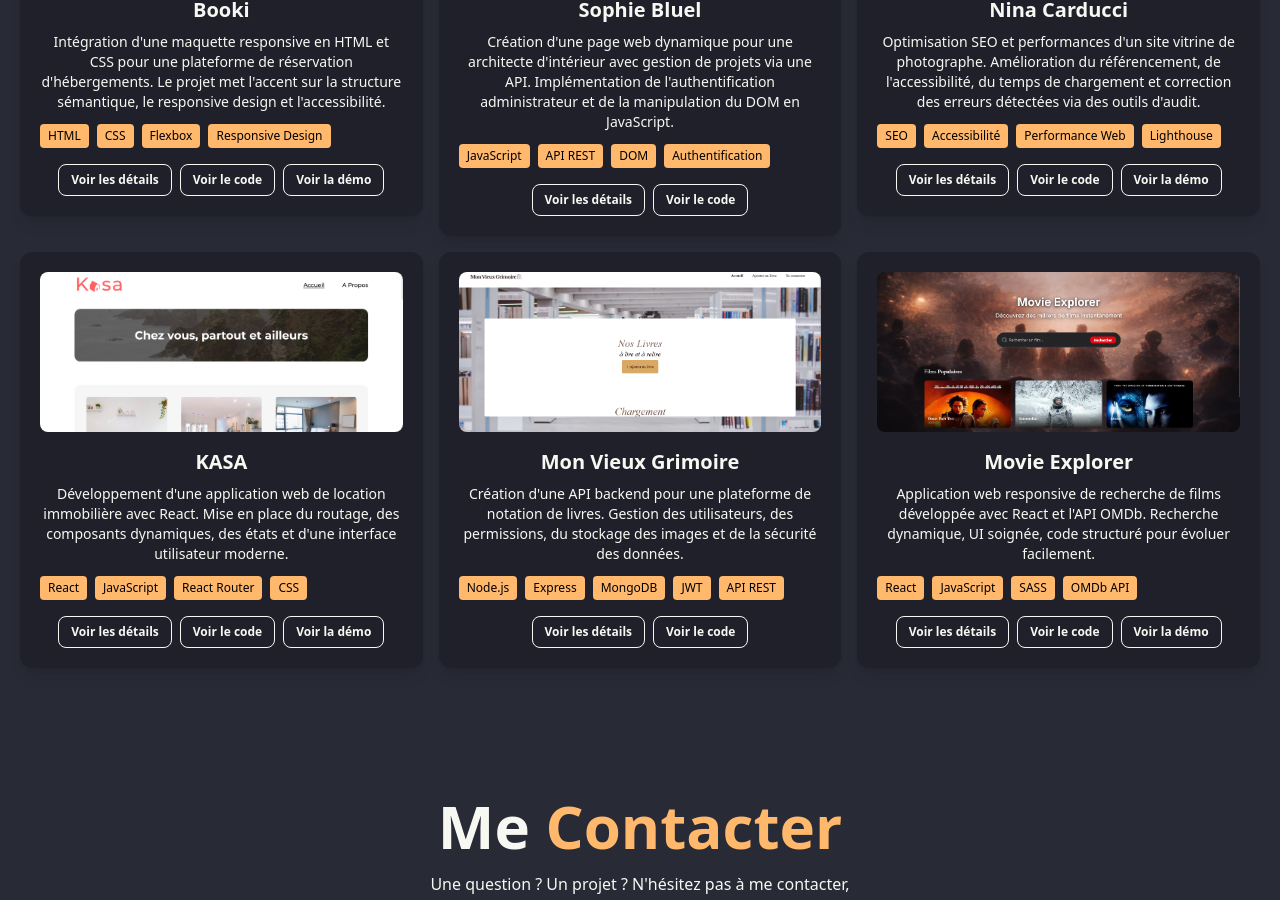
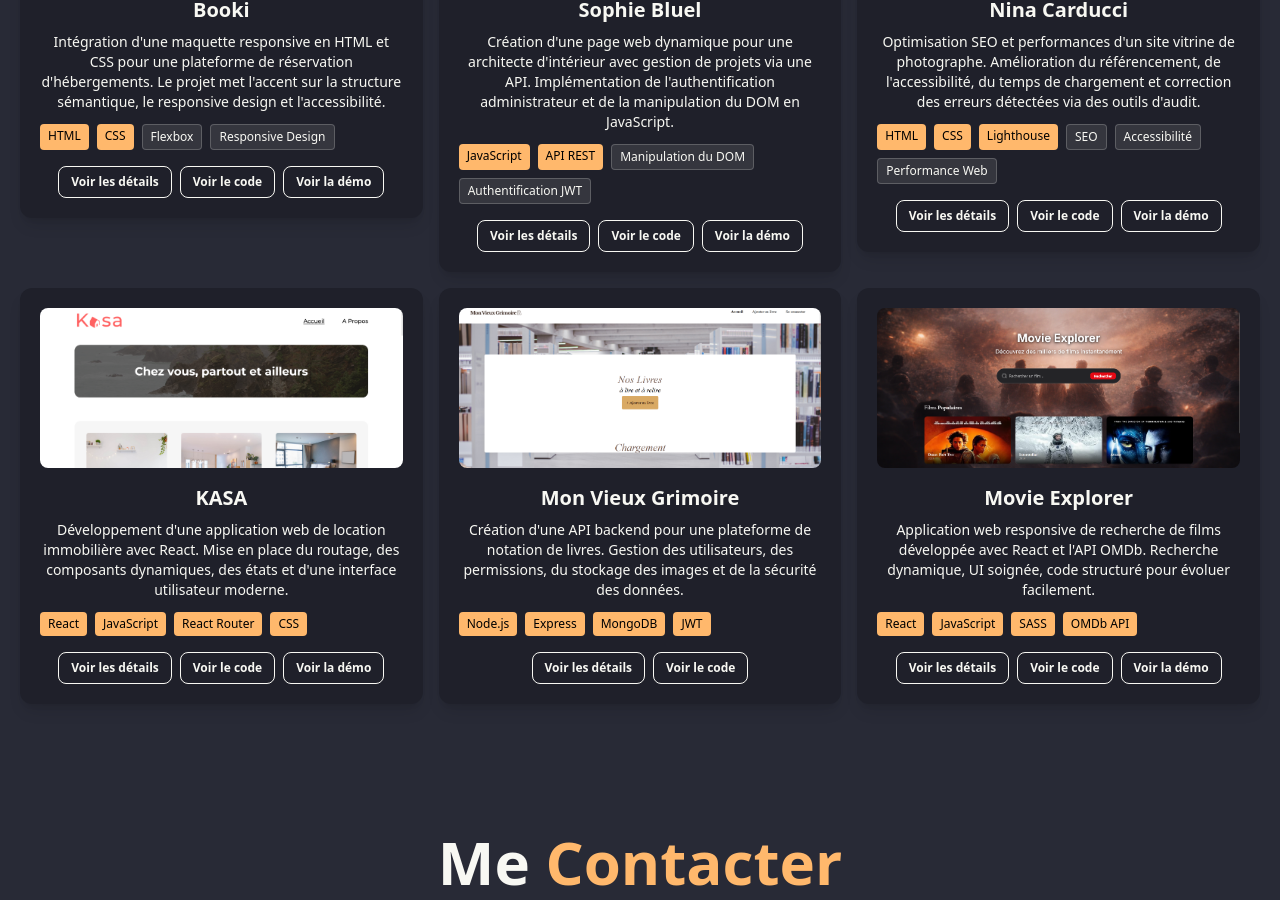
Before and after one commit to JulienF-OC/P8-Portfolio, a React (Vite) app: page / in a window 1280 px wide. Shown: the part 4456-5356 px from the top of the page. Built offline with nearby package versions, Linux system fonts and the light colour scheme.

Commit message:
Ajout de lien demo pour Sophie bluel, imoossible pour mvg et separation techno et skills dans modale

```diff
--- a/src/Components/Projects.jsx
+++ b/src/Components/Projects.jsx
@@ -24,8 +24,6 @@ const images = {
 const TECH_ICONS = {
   "HTML": "devicon-html5-plain colored",
   "CSS": "devicon-css3-plain colored",
-  "Flexbox": "devicon-css3-plain colored",
-  "Responsive Design": "devicon-css3-plain colored",
   "JavaScript": "devicon-javascript-plain colored",
   "React": "devicon-react-original colored",
   "React Router": "devicon-reactrouter-plain colored",
@@ -35,18 +33,10 @@ const TECH_ICONS = {
   "JWT": "devicon-jsonwebtokens-plain",
   "API REST": "devicon-fastapi-plain colored",
   "REST API": "devicon-fastapi-plain colored",
-  "DOM": "devicon-javascript-plain colored",
-  "Authentification": "devicon-jsonwebtokens-plain",
-  "Authentication": "devicon-jsonwebtokens-plain",
-  "SEO": "devicon-google-plain colored",
-  "Accessibilite": "devicon-chrome-plain colored",
-  "Accessibility": "devicon-chrome-plain colored",
-  "Performance Web": "devicon-chrome-plain colored",
-  "Web Performance": "devicon-chrome-plain colored",
   "Lighthouse": "devicon-chrome-plain colored",
   "SASS": "devicon-sass-original colored",
   "Git": "devicon-git-plain colored",
-  "OMDb API": "devicon-javascript-plain colored",
+  "OMDb API": "devicon-fastapi-plain colored",
 };
 
 const modalStyles = {
@@ -168,6 +158,24 @@ function ProjectModal({ project, isOpen, onClose, t }) {
             </ul>
           </div>
 
+          {project.skills && project.skills.length > 0 && (
+            <div className="mb-5">
+              <h3 className="font-bold text-accent uppercase text-xs tracking-widest mb-3">
+                {t("projects.modal.skills")}
+              </h3>
+              <ul className="flex flex-wrap gap-2">
+                {project.skills.map((skill, i) => (
+                  <li
+                    key={i}
+                    className="bg-base-content/10 text-base-content text-xs px-3 py-1 rounded-full border border-base-content/20"
+                  >
+                    {skill}
+                  </li>
+                ))}
+              </ul>
+            </div>
+          )}
+
           <div className="flex gap-3 justify-end pt-2 border-t border-base-300">
             {project.repoLink && (
               <a
@@ -236,6 +244,14 @@ function Projects() {
                     {tech}
                   </li>
                 ))}
+                {project.skills?.map((skill, index) => (
+                  <li
+                    key={`skill-${index}`}
+                    className="bg-base-content/10 text-base-content px-2 py-1 rounded border border-base-content/20"
+                  >
+                    {skill}
+                  </li>
+                ))}
               </ul>
               <div className="flex gap-2 justify-center flex-wrap">
                 <button
--- a/src/Locales/en/translation.json
+++ b/src/Locales/en/translation.json
@@ -84,7 +84,8 @@
     "modal": {
       "features": "Features",
       "challenges": "Challenges & learnings",
-    "stack": "Tech stack"
+      "stack": "Tech stack",
+      "skills": "Skills demonstrated"
     }
   },
   "skills": {
--- a/src/Locales/fr/translation.json
+++ b/src/Locales/fr/translation.json
@@ -84,7 +84,8 @@
     "modal": {
       "features": "Fonctionnalités",
       "challenges": "Défis & apprentissages",
-    "stack": "Technologies"
+      "stack": "Technologies",
+      "skills": "Compétences mises en œuvre"
     }
   },
   "skills": {
--- a/src/data/ProjectsDataEN.json
+++ b/src/data/ProjectsDataEN.json
@@ -11,7 +11,8 @@
       "Flexbox-based layout for block organisation"
     ],
     "challenges": "The main challenge was handling cross-screen-size compatibility without any framework, relying solely on CSS media queries. This project taught me to read design specs with precision and translate visual constraints into clean code.",
-    "technologies": ["HTML", "CSS", "Flexbox", "Responsive Design"],
+    "technologies": ["HTML", "CSS"],
+    "skills": ["Flexbox", "Responsive Design"],
     "demoLink": "https://booki-franz-julien.netlify.app/",
     "repoLink": "https://github.com/JulienF-OC/Booki2",
     "imageKey": "booki"
@@ -29,8 +30,9 @@
       "DOM manipulation without any framework"
     ],
     "challenges": "Managing UI state in plain JavaScript without React was a great learning experience. I learned to structure code into modules, manipulate the DOM efficiently, and secure API calls with an authentication token.",
-    "technologies": ["JavaScript", "REST API", "DOM", "Authentication"],
-    "demoLink": "",
+    "technologies": ["JavaScript", "REST API"],
+    "skills": ["DOM Manipulation", "JWT Authentication"],
+    "demoLink": "https://sophiebluel-franz-julien.netlify.app/",
     "repoLink": "https://github.com/JulienF-OC/P3-SophieBluel",
     "imageKey": "sb"
   },
@@ -47,7 +49,8 @@
       "WCAG accessibility fixes (contrast, ARIA, focus management)"
     ],
     "challenges": "Understanding the impact of each optimization on the Lighthouse score and finding the right balance between visual quality and image performance. This project gave me a systematic approach to web auditing.",
-    "technologies": ["SEO", "Accessibility", "Web Performance", "Lighthouse"],
+    "technologies": ["HTML", "CSS", "Lighthouse"],
+    "skills": ["SEO", "Accessibility", "Web Performance"],
     "demoLink": "https://nina-franz-julien.netlify.app/",
     "repoLink": "https://github.com/JulienF-OC/P4-NinaCarducci",
     "imageKey": "nina"
@@ -66,6 +69,7 @@
     ],
     "challenges": "Building an accessible and smooth carousel without an external library was the main technical challenge. I deepened my understanding of React hooks (useState, useEffect) and learned how to design truly reusable components.",
     "technologies": ["React", "JavaScript", "React Router", "CSS"],
+    "skills": [],
     "demoLink": "https://kasa-franz-julien.netlify.app/",
     "repoLink": "https://github.com/JulienF-OC/P5-KASA",
     "imageKey": "kasa"
@@ -83,7 +87,8 @@
       "MVC architecture with Mongoose models"
     ],
     "challenges": "Properly securing routes and handling permissions (only the author can edit their book) required a solid understanding of Express middlewares. I also discovered server-side image optimisation with Sharp.",
-    "technologies": ["Node.js", "Express", "MongoDB", "JWT", "REST API"],
+    "technologies": ["Node.js", "Express", "MongoDB", "JWT"],
+    "skills": [],
     "demoLink": "",
     "repoLink": "https://github.com/JulienF-OC/P6-Mon-Vieux-Grimoire",
     "imageKey": "mvg"
@@ -102,6 +107,7 @@
     ],
     "challenges": "Optimising API calls to avoid excessive requests while typing (debounce) and cleanly managing error and loading states to deliver a smooth user experience.",
     "technologies": ["React", "JavaScript", "SASS", "OMDb API"],
+    "skills": [],
     "demoLink": "https://movie-explorer-franz-julien.netlify.app/",
     "repoLink": "https://github.com/JulienF-OC/MovieExplorer",
     "imageKey": "movieExplorer"
--- a/src/data/ProjectsDataFR.json
+++ b/src/data/ProjectsDataFR.json
@@ -11,7 +11,8 @@
       "Utilisation de Flexbox pour l'organisation des blocs"
     ],
     "challenges": "Le principal défi était de gérer la compatibilité entre les différentes tailles d'écran sans framework, en utilisant uniquement les media queries CSS. J'ai appris à lire une maquette avec précision et à traduire des contraintes visuelles en code propre.",
-    "technologies": ["HTML", "CSS", "Flexbox", "Responsive Design"],
+    "technologies": ["HTML", "CSS"],
+    "skills": ["Flexbox", "Responsive Design"],
     "demoLink": "https://booki-franz-julien.netlify.app/",
     "repoLink": "https://github.com/JulienF-OC/Booki2",
     "imageKey": "booki"
@@ -29,8 +30,9 @@
       "Manipulation du DOM sans framework"
     ],
     "challenges": "Gérer l'état de l'interface en JavaScript pur sans React a été formateur. J'ai appris à structurer mon code en modules, à manipuler le DOM de façon performante et à sécuriser les appels API avec un token d'authentification.",
-    "technologies": ["JavaScript", "API REST", "DOM", "Authentification"],
-    "demoLink": "",
+    "technologies": ["JavaScript", "API REST"],
+    "skills": ["Manipulation du DOM", "Authentification JWT"],
+    "demoLink": "https://sophiebluel-franz-julien.netlify.app/",
     "repoLink": "https://github.com/JulienF-OC/P3-SophieBluel",
     "imageKey": "sb"
   },
@@ -47,7 +49,8 @@
       "Corrections d'accessibilité WCAG (contrastes, ARIA, focus)"
     ],
     "challenges": "Comprendre l'impact de chaque optimisation sur le score Lighthouse et trouver le bon équilibre entre qualité visuelle et performance des images. Ce projet m'a donné une approche systématique de l'audit web.",
-    "technologies": ["SEO", "Accessibilité", "Performance Web", "Lighthouse"],
+    "technologies": ["HTML", "CSS", "Lighthouse"],
+    "skills": ["SEO", "Accessibilité", "Performance Web"],
     "demoLink": "https://nina-franz-julien.netlify.app/",
     "repoLink": "https://github.com/JulienF-OC/P4-NinaCarducci",
     "imageKey": "nina"
@@ -66,6 +69,7 @@
     ],
     "challenges": "Construire un carousel accessible et fluide sans librairie externe a été le principal défi technique. J'ai approfondi ma compréhension des hooks React (useState, useEffect) et appris à concevoir des composants vraiment réutilisables.",
     "technologies": ["React", "JavaScript", "React Router", "CSS"],
+    "skills": [],
     "demoLink": "https://kasa-franz-julien.netlify.app/",
     "repoLink": "https://github.com/JulienF-OC/P5-KASA",
     "imageKey": "kasa"
@@ -83,7 +87,8 @@
       "Architecture MVC avec modèles Mongoose"
     ],
     "challenges": "Sécuriser correctement les routes et gérer les permissions (seul l'auteur peut modifier son livre) a demandé une bonne compréhension des middlewares Express. J'ai aussi découvert l'optimisation d'images côté serveur avec Sharp.",
-    "technologies": ["Node.js", "Express", "MongoDB", "JWT", "API REST"],
+    "technologies": ["Node.js", "Express", "MongoDB", "JWT"],
+    "skills": [],
     "demoLink": "",
     "repoLink": "https://github.com/JulienF-OC/P6-Mon-Vieux-Grimoire",
     "imageKey": "mvg"
@@ -102,6 +107,7 @@
     ],
     "challenges": "Optimiser les appels API pour éviter les requêtes excessives lors de la frappe (debounce) et gérer proprement les états d'erreur et de chargement pour offrir une bonne expérience utilisateur.",
     "technologies": ["React", "JavaScript", "SASS", "OMDb API"],
+    "skills": [],
     "demoLink": "https://movie-explorer-franz-julien.netlify.app/",
     "repoLink": "https://github.com/JulienF-OC/MovieExplorer",
     "imageKey": "movieExplorer"
```
Lines whose indentation alone changed are shown as unchanged.
